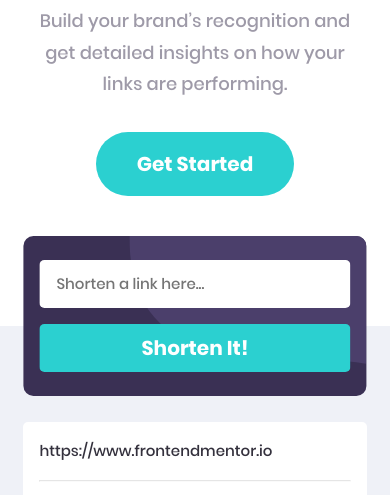
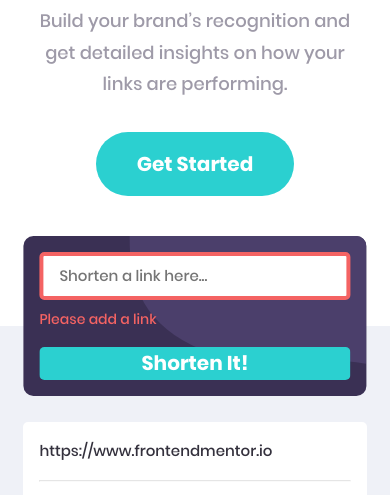
Before and after one commit to ggandream/url-shortening, a plain HTML site: page index.html in a window 390 px wide. Shown: the part 576-1071 px from the top of the page. Drawn offline with Linux system fonts and the light colour scheme.

Commit message:
wip: mobile version active

```diff
--- a/index.html
+++ b/index.html
@@ -29,7 +29,8 @@
               height="21"
               viewBox="0 0 24 21"
               fill="none"
-            ><rect width="24" height="3" fill="#9E9AA8" />
+            >
+              <rect width="24" height="3" fill="#9E9AA8" />
               <rect y="9" width="24" height="3" fill="#9E9AA8" />
               <rect y="18" width="24" height="3" fill="#9E9AA8" />
             </svg>
@@ -79,11 +80,16 @@
       <section class="shorter-links-section">
         <form action="" class="shorter-links__form">
           <img src="./images/bg-shorten-mobile.svg" alt="" />
-          <input
-            type="text"
-            class="input"
-            placeholder="Shorten a link here..."
-          />
+          <div>
+            <input
+              id="input-link"
+              type="text"
+              class="input no-link"
+              placeholder="Shorten a link here..."
+            />
+            <span class="no-link__message">Please add a link</span>
+          </div>
+
           <button class="btn btn--primary btn--squared">Shorten It!</button>
         </form>
       </section>
@@ -126,6 +132,7 @@
             statistics dashboard.
           </p>
           <div class="card__container">
+            <hr class="card__vertical-line" />
             <article class="card">
               <div class="card__content">
                 <div class="card__info">
--- a/styles.css
+++ b/styles.css
@@ -284,7 +284,9 @@ hr {
 .input {
   display: flex;
   height: 48px;
+  width: 100%;
   padding: var(--spacing-0) var(--spacing-200);
+  margin: 0 0 6px 0;
   align-items: center;
   gap: var(--spacing-0);
   align-self: stretch;
@@ -297,7 +299,21 @@ hr {
   font-style: normal;
   font-weight: 500;
   line-height: 175%; /* 26.25px */
+
+}
+
+.no-link {
+  border: 4px solid var(--colors-red);
+}
+
+.no-link__message {
+  color: var(--colors-red);
+  font-size: 14px;
+}
+
+div:has(input) {
   z-index: 5;
+  width: 100%;
 }
 
 .shorter-links-section {
@@ -379,6 +395,8 @@ hr {
   align-items: center;
 
   gap: var(--spacing-700);
+
+  position: relative;
 }
 
 .title--card {
@@ -410,6 +428,16 @@ hr {
   padding: 0 12px;
   align-items: center;
   gap: 10px;
+}
+
+.card__vertical-line {
+  margin: 0;
+  width: 600px;
+  background: var(--colors-blue-400);
+  border: 2px solid var(--colors-blue-400);
+  opacity: 1;
+  transform: rotate(90deg);
+  position: absolute;
 }
 
 .card__content {
@@ -618,7 +646,7 @@ hr {
   align-items: center;
   gap: var(--spacing-100, 8px);
 
-  hr{
+  hr {
     width: 100%;
   }
 }
```
